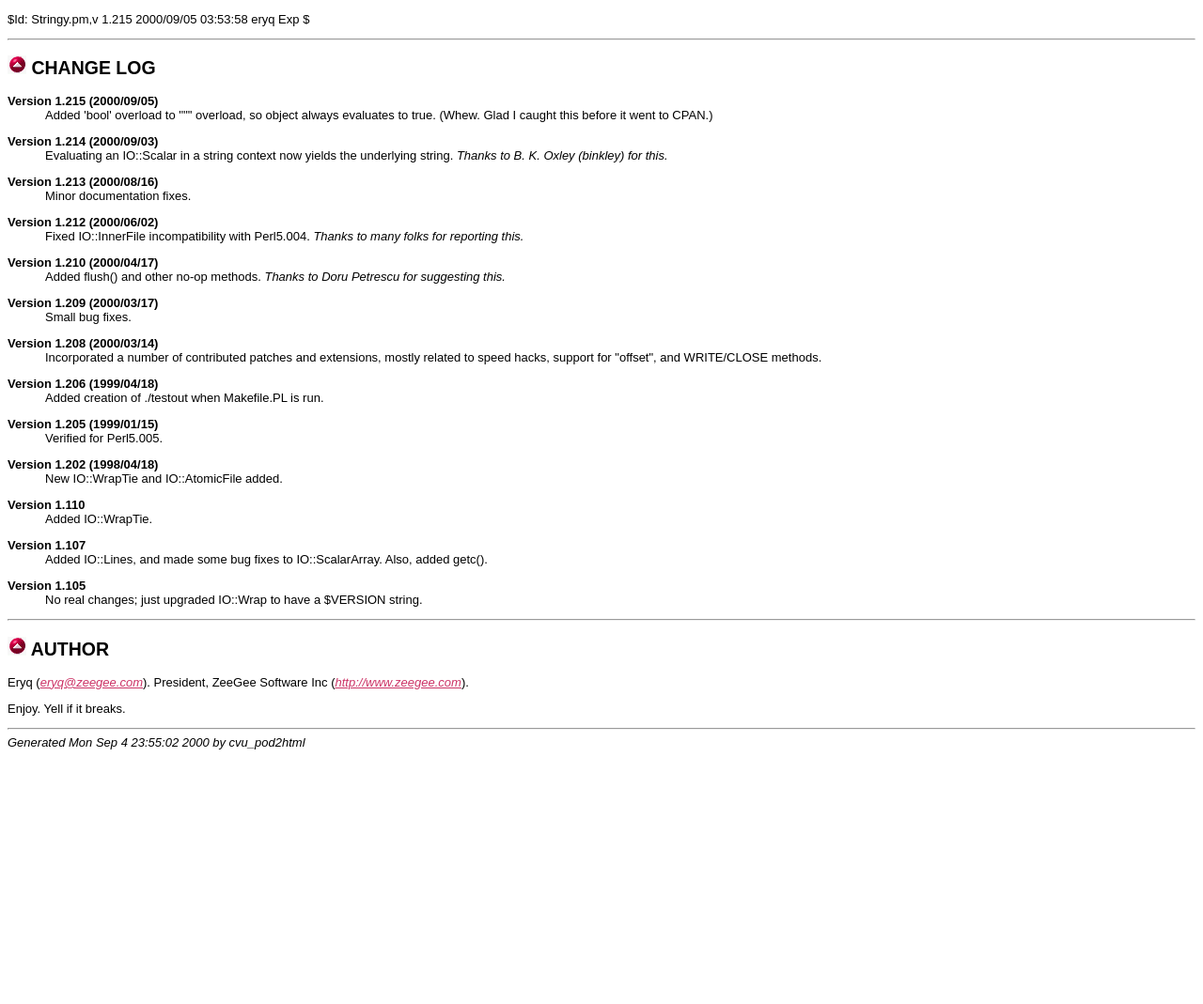
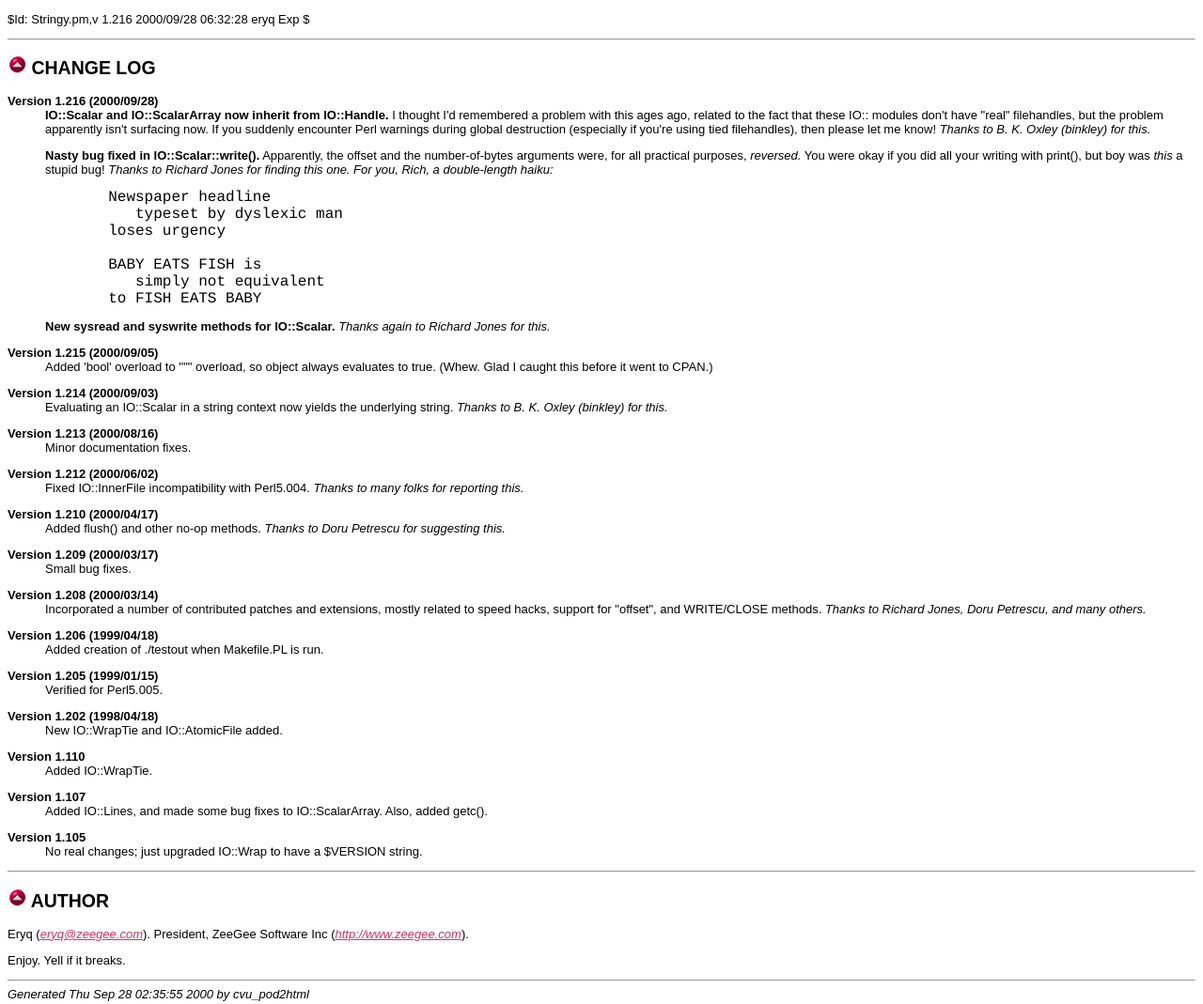
Before and after one commit to zoovy/IO-stringy, a plain HTML site: page docs/IO/Stringy.pm.html in a window 1280 px wide. Shown: the part 826-1895 px from the top of the page at 94% size. Before the commit the page ends 1632 px from the top, so only its background shows below. Drawn offline with Linux system fonts and the light colour scheme.

Commit message:
import IO-stringy 1.216 from CPAN
git-cpan-module:   IO-stringy
git-cpan-version:  1.216
git-cpan-authorid: ERYQ
git-cpan-file:     authors/id/E/ER/ERYQ/IO-stringy-1.216.tar.gz

```diff
--- a/docs/IO/Stringy.pm.html
+++ b/docs/IO/Stringy.pm.html
@@ -84,7 +84,7 @@ handed you a string, a globref, or a FileHandle.
 <A NAME="VERSION"><H2><A HREF="#__TOP__"><IMG SRC="icons/h1bullet.gif" ALT="Top" BORDER="0"></A> VERSION</H2></A>
 
 
-<P>$Id: Stringy.pm,v 1.215 2000/09/05 03:53:58 eryq Exp $
+<P>$Id: Stringy.pm,v 1.216 2000/09/28 06:32:28 eryq Exp $
 
 
 
@@ -94,6 +94,37 @@ handed you a string, a globref, or a FileHandle.
 
 
 <DL>
+<P><DT><B><A NAME="item:Version">Version 1.216   (2000/09/28)</A></B></DT>
+<DD>
+<B>IO::Scalar and IO::ScalarArray now inherit from IO::Handle.</B>
+I thought I'd remembered a problem with this ages ago, related to
+the fact that these IO:: modules don't have &quot;real&quot; filehandles,
+but the problem apparently isn't surfacing now.
+If you suddenly encounter Perl warnings during global destruction
+(especially if you're using tied filehandles), then please let me know!
+<I>Thanks to B. K. Oxley (binkley) for this.</I>
+
+
+<P><B>Nasty bug fixed in IO::Scalar::write().</B>
+Apparently, the offset and the number-of-bytes arguments were,
+for all practical purposes, <I>reversed.</I>  You were okay if
+you did all your writing with print(), but boy was <I>this</I> a stupid bug!
+<I>Thanks to Richard Jones for finding this one.
+For you, Rich, a double-length haiku:</I>
+
+<FONT SIZE=3 FACE="courier"><PRE>
+       Newspaper headline
+          typeset by dyslexic man
+       loses urgency
+
+       BABY EATS FISH is
+          simply not equivalent
+       to FISH EATS BABY
+</PRE></FONT>
+
+<P><B>New sysread and syswrite methods for IO::Scalar.</B>
+<I>Thanks again to Richard Jones for this.</I>
+
 <P><DT><B><A NAME="item:Version">Version 1.215   (2000/09/05)</A></B></DT>
 <DD>
 Added 'bool' overload to '&quot;&quot;' overload, so object always evaluates
@@ -128,6 +159,7 @@ Small bug fixes.
 Incorporated a number of contributed patches and extensions,
 mostly related to speed hacks, support for &quot;offset&quot;, and
 WRITE/CLOSE methods.
+<I>Thanks to Richard Jones, Doru Petrescu, and many others.</I>
 
 <P><DT><B><A NAME="item:Version">Version 1.206   (1999/04/18)</A></B></DT>
 <DD>
@@ -170,7 +202,7 @@ President, ZeeGee Software Inc (<I><FILE><A HREF="http://www.zeegee.com">http://
 
 <P><HR>
 <ADDRESS><FONT SIZE=-1>
-Generated Mon Sep  4 23:55:02 2000 by cvu_pod2html
+Generated Thu Sep 28 02:35:55 2000 by cvu_pod2html
 </FONT></ADDRESS>
 </FONT></BODY>
 </HTML>
```
Also changed, not shown: docs/IO/AtomicFile.pm.html (+1 -1 lines), docs/IO/InnerFile.pm.html (+1 -1 lines), docs/IO/Lines.pm.html (+1 -1 lines), docs/IO/Scalar.pm.html (+19 -5 lines), docs/IO/ScalarArray.pm.html (+2 -2 lines), docs/IO/Wrap.pm.html (+1 -1 lines), docs/IO/WrapTie.pm.html (+1 -1 lines), 5 other files.
